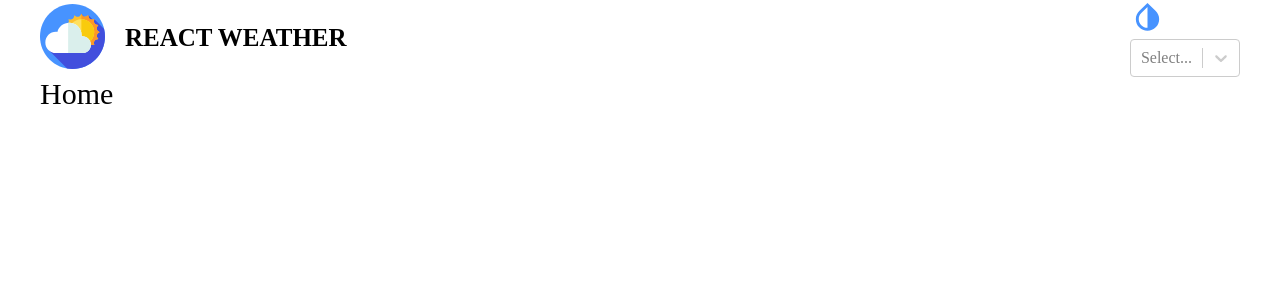
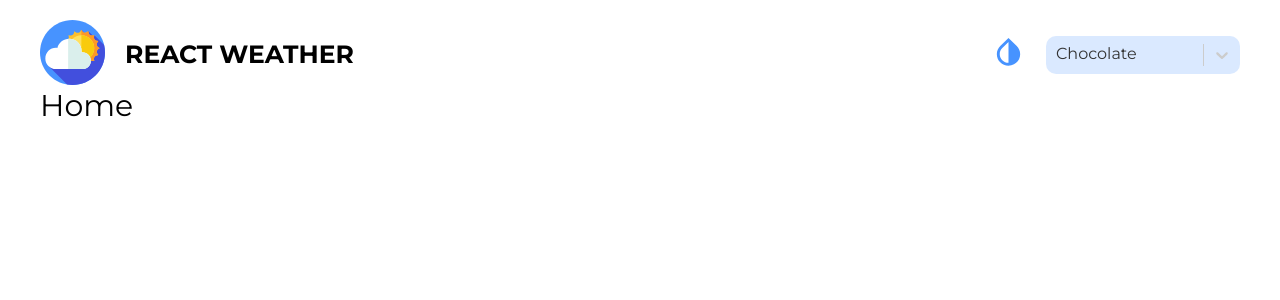
Before and after one commit to verbeckii/react-typescript-weather-app, a React (Create React App) app: page / in a window 1280 px wide. Shown: the top 300 px of the page. Built offline with nearby package versions, Linux system fonts and the light colour scheme.

Commit message:
added font, styled react-select

```diff
--- a/src/shared/Header/Header.module.scss
+++ b/src/shared/Header/Header.module.scss
@@ -10,8 +10,12 @@
     align-items: center;
 }
 
+.change_theme,
 .logo {
     margin-right: 20px;
+}
+
+.logo {
     svg {
         width: 65px;
         height: 65px;
--- a/src/shared/Header/Header.tsx
+++ b/src/shared/Header/Header.tsx
@@ -14,6 +14,18 @@ export const Header = (props: Props) => {
         { value: 'vanilla', label: 'Vanilla' }
     ]
 
+    const colourStyles = {
+        control: (styles: any) => ({
+          ...styles,
+          backgroundColor: 'rgba(71, 147, 255, 0.2)',
+          width: '194px',
+          height: '37px',
+          border: 'none',
+          borderRadius: '10px',
+          zIndex: 100,
+        })
+    };
+
     return (
         <header className={s.header}>
             <div className={s.wrapper}>
@@ -25,8 +37,12 @@ export const Header = (props: Props) => {
             <div className={s.wrapper}>
                 <div className={s.change_theme}>
                     <GlobalSvgSelector id="change-theme" />
-                    <Select options={options} />
                 </div>
+                <Select
+                    options={options}
+                    styles={colourStyles}
+                    defaultValue={options[0]}
+                />
             </div>
         </header>
     )
--- a/src/styles/index.scss
+++ b/src/styles/index.scss
@@ -1,6 +1,13 @@
 @import 'normalize.css';
+@import url('https://fonts.googleapis.com/css2?family=Montserrat:wght@300;400;500;600;700&display=swap');
+
+
+body {
+    font-family: 'Montserrat', sans-serif;
+}
 
 .container {
     max-width: 1200px;
     margin: 0 auto;
+    padding-top: 20px;
 }
```
